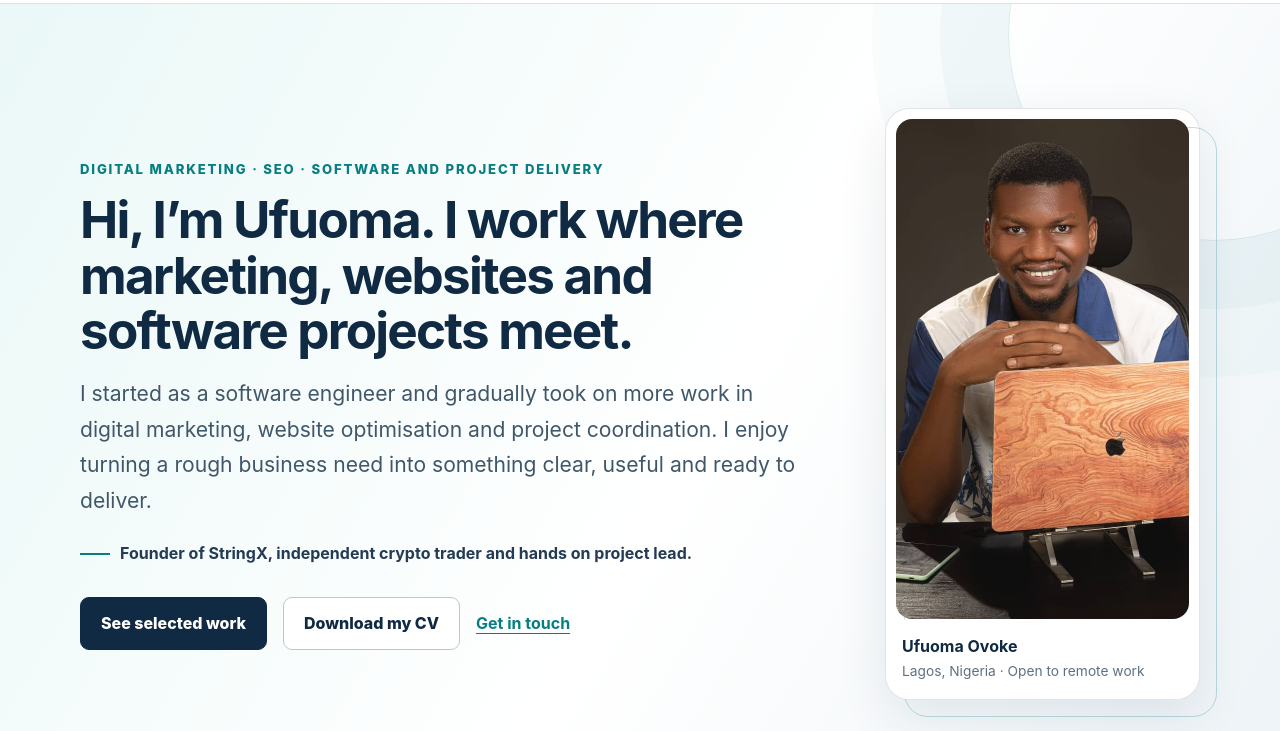
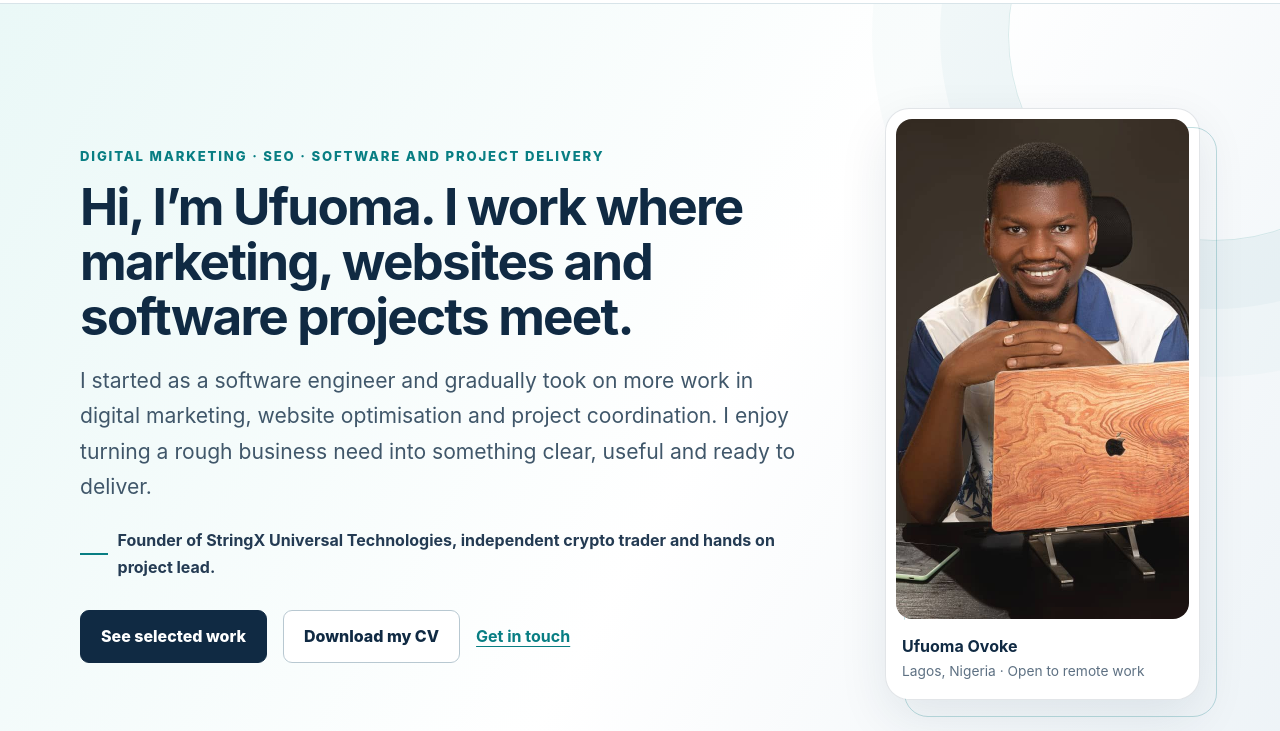
Before and after one commit to Strin6x/Strin6x.github.io, a plain HTML site: page index.html in a window 1280 px wide. Shown: the part 69-800 px from the top of the page. Drawn offline with Linux system fonts and the light colour scheme.

Commit message:
Company Name

```diff
--- a/index.html
+++ b/index.html
@@ -21,7 +21,7 @@
 <a class="skip" href="#main">Skip to content</a>
 <header><div class="wrap"><nav aria-label="Primary navigation"><a class="brand" href="#top">Ufuoma Ovoke<i>.</i></a><button class="menu-button" type="button" aria-expanded="false" aria-controls="nav-area">Menu</button><div class="nav-area" id="nav-area"><div class="navlinks"><a href="#work">Work</a><a href="#expertise">Expertise</a><a href="#about">About</a><a href="#contact">Contact</a></div><div class="utility"><a href="Ufuoma_Ovoke_SEO_Content_Digital_Marketing_CV.pdf">CV</a><a href="https://www.linkedin.com/in/ufuoma-ovoke/" target="_blank" rel="noopener noreferrer">LinkedIn</a></div></div></nav></div></header>
 <main id="main">
-<section class="hero" id="top"><div class="wrap hero-grid"><div class="hero-copy"><div class="eyebrow">Digital marketing · SEO · Software and project delivery</div><h2>Hi, I’m Ufuoma. I work where marketing, websites and software projects meet.</h2><p class="lead">I started as a software engineer and gradually took on more work in digital marketing, website optimisation and project coordination. I enjoy turning a rough business need into something clear, useful and ready to deliver.</p><p class="proof-line">Founder of StringX, independent crypto trader and hands on project lead.</p><div class="actions"><a class="button" href="#work">See selected work</a><a class="button secondary" href="Ufuoma_Ovoke_SEO_Content_Digital_Marketing_CV.pdf">Download my CV</a><a class="text-link" href="#contact">Get in touch</a></div></div><aside class="portrait"><img src="ufuoma-ovoke-portrait.jpg" alt="Ufuoma Ovoke smiling behind his laptop at his workspace" width="1000" height="500" fetchpriority="high"><div class="portrait-note"><strong>Ufuoma Ovoke</strong><span>Lagos, Nigeria · Open to remote work</span></div></aside></div></section>
+<section class="hero" id="top"><div class="wrap hero-grid"><div class="hero-copy"><div class="eyebrow">Digital marketing · SEO · Software and project delivery</div><h2>Hi, I’m Ufuoma. I work where marketing, websites and software projects meet.</h2><p class="lead">I started as a software engineer and gradually took on more work in digital marketing, website optimisation and project coordination. I enjoy turning a rough business need into something clear, useful and ready to deliver.</p><p class="proof-line">Founder of StringX Universal Technologies, independent crypto trader and hands on project lead.</p><div class="actions"><a class="button" href="#work">See selected work</a><a class="button secondary" href="Ufuoma_Ovoke_SEO_Content_Digital_Marketing_CV.pdf">Download my CV</a><a class="text-link" href="#contact">Get in touch</a></div></div><aside class="portrait"><img src="ufuoma-ovoke-portrait.jpg" alt="Ufuoma Ovoke smiling behind his laptop at his workspace" width="1000" height="500" fetchpriority="high"><div class="portrait-note"><strong>Ufuoma Ovoke</strong><span>Lagos, Nigeria · Open to remote work</span></div></aside></div></section>
 
 <section class="work" id="work"><div class="wrap"><div class="section-head reveal"><h2>A closer look at what I have helped build and improve.</h2><p>My role changes with the project. Sometimes I am working on the message and customer journey. Sometimes I am organising delivery or contributing to the software itself.</p></div><div class="filters reveal" role="group" aria-label="Filter projects"><button class="filter" type="button" data-filter="all" aria-pressed="true">All work</button><button class="filter" type="button" data-filter="marketing" aria-pressed="false">Marketing</button><button class="filter" type="button" data-filter="product" aria-pressed="false">Product</button><button class="filter" type="button" data-filter="technical" aria-pressed="false">Technical</button></div>
 <div class="featured-grid">
```
